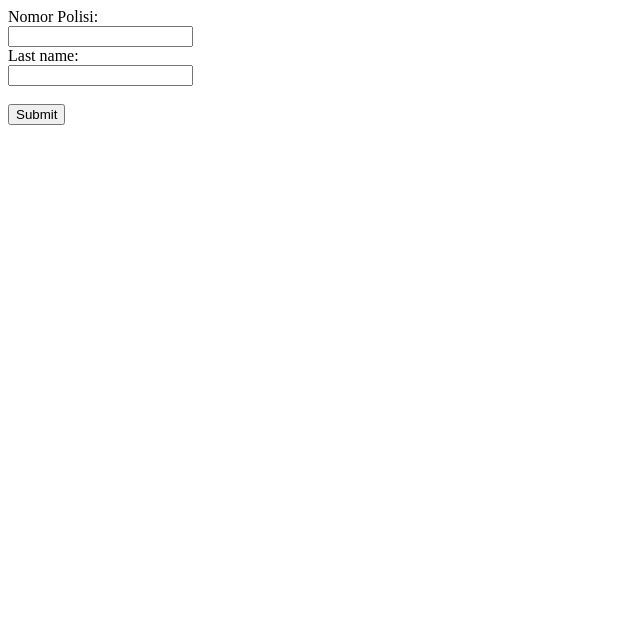
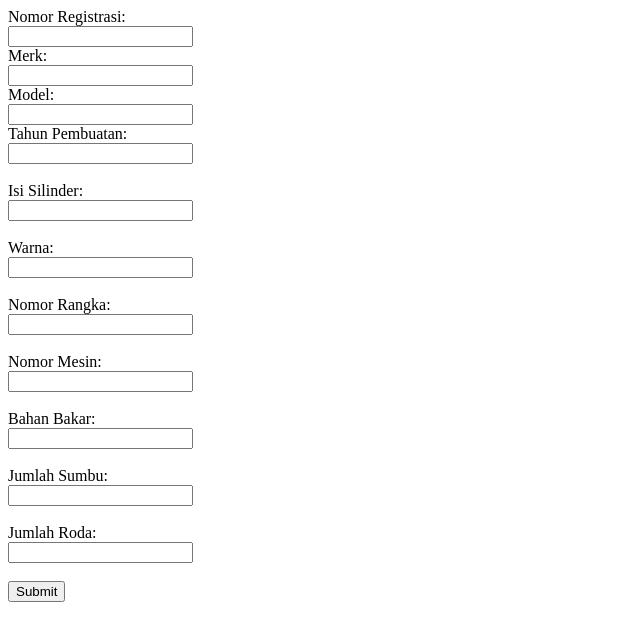
Before and after one commit to rlzmtnck/POST-data-Blockhain, a website: page index.html in a window 1280 px wide. Shown: the whole page, without its empty margins (0-640 px from the left). Drawn offline with nearby package versions, Linux system fonts and the light colour scheme; no server answers.

Commit message:
fix
update

```diff
--- a/index.html
+++ b/index.html
@@ -5,10 +5,28 @@
 		</head>
 	<body>
 		<form action="">
-			<label for="m">Nomor Polisi:</label><br>
-			<input type="text" id="m" name="m" value=""><br>
-			<label for="n">Last name:</label><br>
-			<input type="text" id="n" name="n" value=""><br><br>
+			<label for="a">Nomor Registrasi:</label><br>
+			<input type="text" id="a" name="a" value=""><br>
+			<label for="b">Merk:</label><br>
+			<input type="text" id="b" name="b" value=""><br>
+			<label for="c">Model:</label><br>
+			<input type="text" id="c" name="c" value=""><br>
+			<label for="d">Tahun Pembuatan:</label><br>
+			<input type="text" id="d" name="d" value=""><br><br>
+			<label for="e">Isi Silinder:</label><br>
+			<input type="text" id="e" name="e" value=""><br><br>
+			<label for="f">Warna:</label><br>
+			<input type="text" id="f" name="f" value=""><br><br>
+			<label for="g">Nomor Rangka:</label><br>
+			<input type="text" id="g" name="g" value=""><br><br>
+			<label for="h">Nomor Mesin:</label><br>
+			<input type="text" id="h" name="h" value=""><br><br>
+			<label for="i">Bahan Bakar:</label><br>
+			<input type="text" id="i" name="i" value=""><br><br>
+			<label for="j">Jumlah Sumbu:</label><br>
+			<input type="text" id="j" name="j" value=""><br><br>
+			<label for="k">Jumlah Roda:</label><br>
+			<input type="text" id="k" name="k" value=""><br><br>
 			<input type="submit" value="Submit">
 		  </form>
 
@@ -19,9 +37,18 @@
 				var socket = io();
 					$('form').submit(function(e){
 					e.preventDefault(); // prevents page reloading
-					socket.emit('vote_input', $('#m').val());
-					socket.emit('vote_input', $('#n').val());
-					$('#m').val('');
+					socket.emit('vote_input', $('#a').val() + $('#b').val() + $('#c').val()+ $('#d').val()+ $('#e').val()+ $('#f').val()+ $('#g').val()+ $('#h').val()+ $('#i').val()+ $('#j').val()+ $('#k').val());
+					$('#a').val('');
+					$('#b').val('');
+					$('#c').val('');
+					$('#d').val('');
+					$('#e').val('');
+					$('#f').val('');
+					$('#g').val('');
+					$('#h').val('');
+					$('#i').val('');
+					$('#j').val('');
+					$('#k').val('');
 					return false;
 					});
 			});
```
